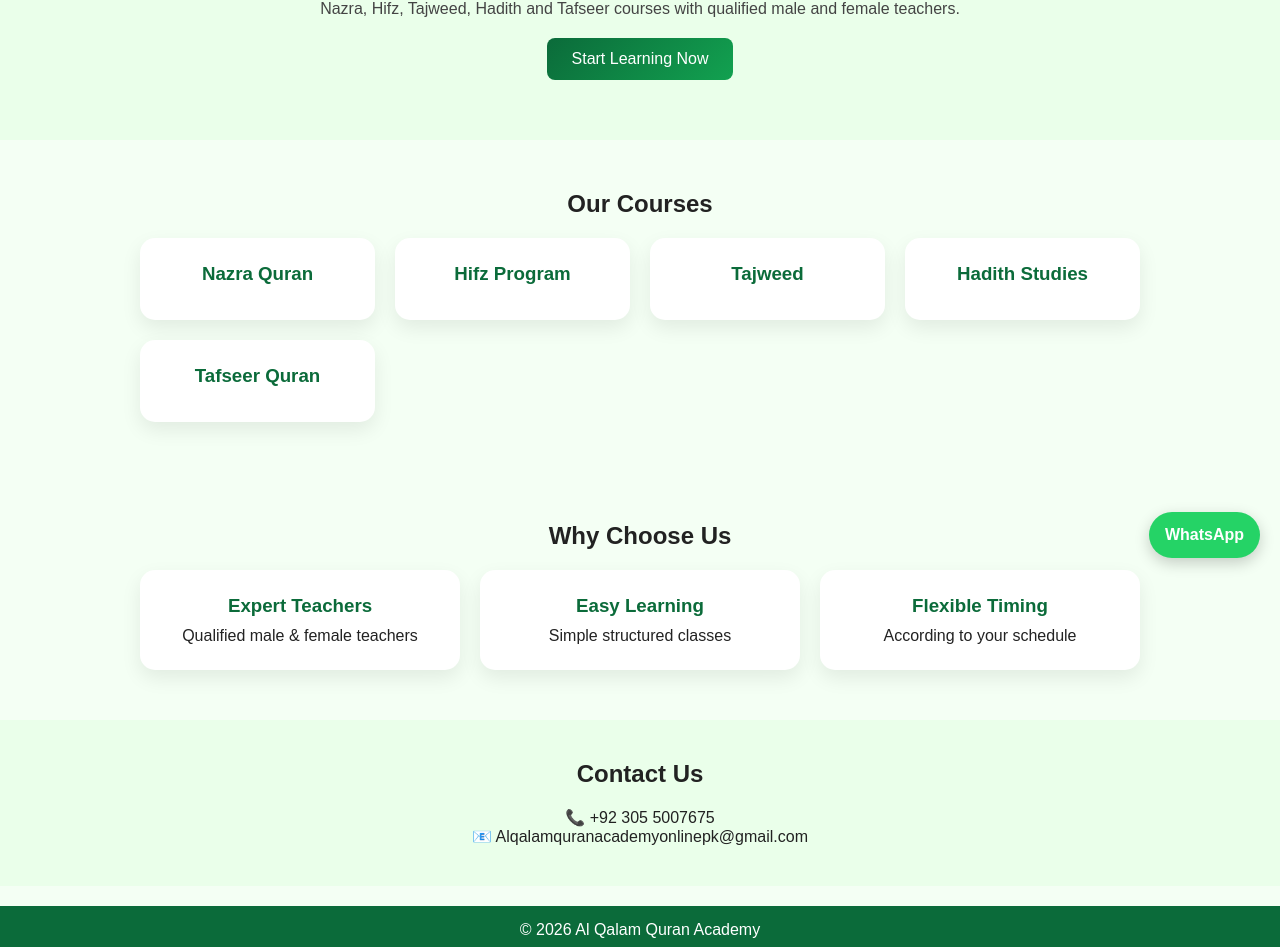
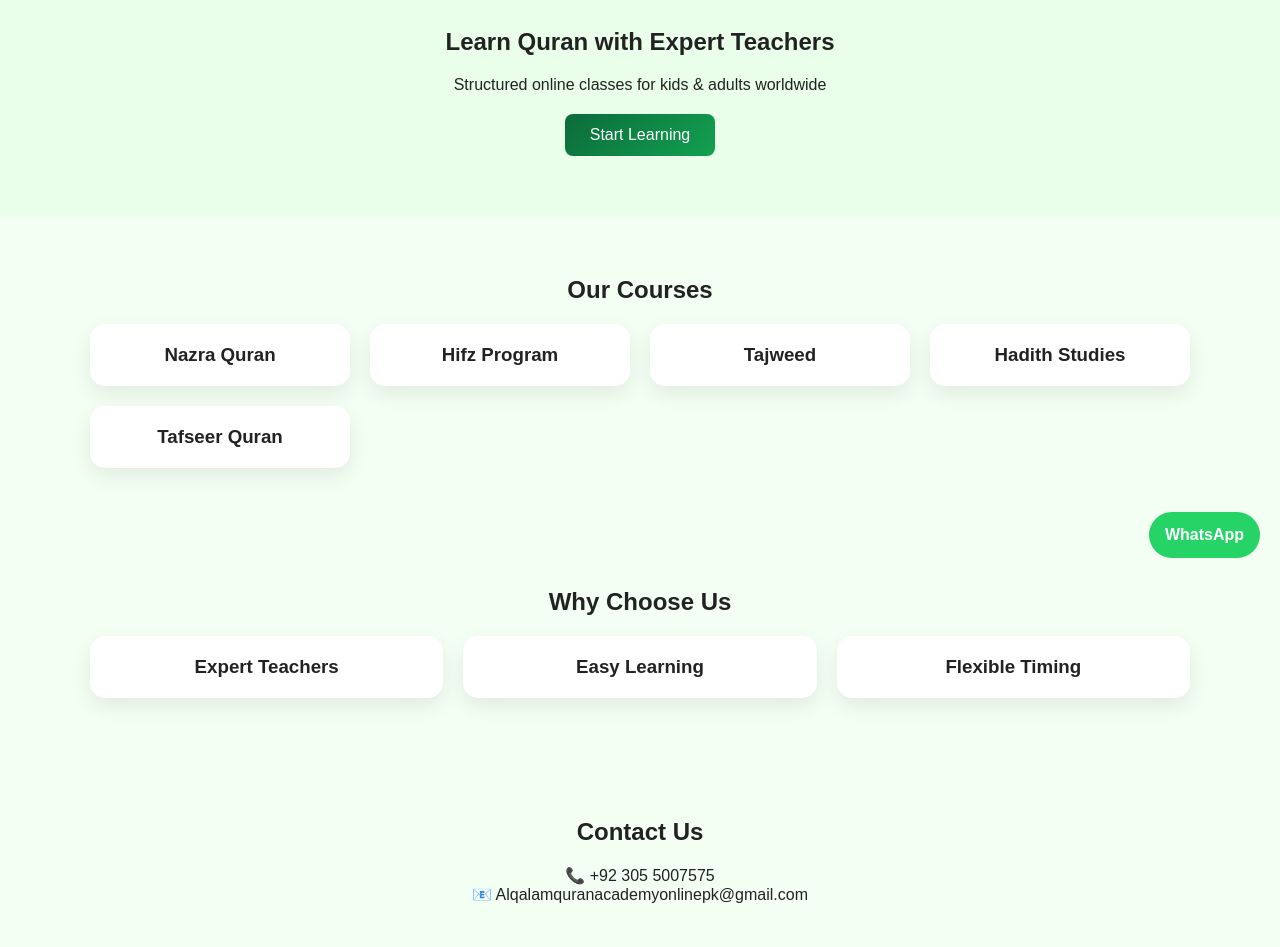
Before and after one commit to malikadnan804/alqalamquranacademy.online, a plain HTML site: page index.html in a window 1280 px wide. Shown: the part 222-1169 px from the top of the page. Drawn offline with Linux system fonts and the light colour scheme.

Commit message:
Add files via upload

```diff
--- a/index.html
+++ b/index.html
@@ -2,153 +2,153 @@
 <head>
   <meta charset="UTF-8" />
   <meta name="viewport" content="width=device-width, initial-scale=1.0" />
-  <title>Al Qalam Quran Academy</title>  <style>
+  <title>Al Qalam Quran Academy | Online Quran Learning</title>
+  <meta name="description" content="Professional Online Quran Academy offering Nazra, Hifz, Tajweed, Hadith and Tafseer with expert male and female teachers." />  <style>
     *{margin:0;padding:0;box-sizing:border-box;font-family:Arial;}
+    body{background:#f4fff4;color:#222;overflow-x:hidden;scroll-behavior:smooth;}
 
-    body{
-      background:#f4fff4;
-      color:#222;
-      overflow-x:hidden;
+    @keyframes fadeUp{from{opacity:0;transform:translateY(20px)}to{opacity:1;transform:translateY(0)}}
+
+    nav{
+      position:fixed;top:0;width:100%;
+      background:#0b6b3a;color:white;
+      display:flex;justify-content:space-between;
+      padding:12px 20px;z-index:1000;
     }
 
-    /* ANIMATION */
-    @keyframes fadeUp {
-      from {opacity:0; transform:translateY(20px);}
-      to {opacity:1; transform:translateY(0);}
-    }
-
-    @keyframes zoomIn {
-      from {transform:scale(0.9); opacity:0;}
-      to {transform:scale(1); opacity:1;}
-    }
+    nav a{color:white;text-decoration:none;margin:0 8px;font-size:14px}
 
     header{
       background:linear-gradient(135deg,#0b6b3a,#12a150);
-      color:white;
-      text-align:center;
-      padding:30px 15px;
-      animation:fadeUp 0.8s ease;
+      color:white;text-align:center;
+      padding:90px 15px 40px;
+      animation:fadeUp .8s ease;
     }
 
-    header h1{font-size:32px;}
-    header p{font-size:14px;opacity:0.9;margin-top:5px;}
+    header h1{font-size:34px;}
+    header p{font-size:14px;opacity:.9;margin-top:5px;}
 
     .hero{
       text-align:center;
       padding:60px 20px;
       background:#eaffea;
-      animation:fadeUp 1s ease;
     }
 
-    .hero h2{font-size:30px;margin-bottom:10px;}
-    .hero p{max-width:700px;margin:auto;color:#444;}
-
     .btn{
-      display:inline-block;
-      margin-top:20px;
+      display:inline-block;margin-top:20px;
       padding:12px 25px;
       background:linear-gradient(135deg,#0b6b3a,#12a150);
-      color:white;
-      text-decoration:none;
-      border-radius:8px;
-      transition:0.3s;
+      color:white;text-decoration:none;
+      border-radius:8px;transition:.3s;
     }
 
-    .btn:hover{
-      transform:scale(1.05);
-    }
+    .btn:hover{transform:scale(1.05)}
 
-    section{
-      padding:50px 20px;
-      text-align:center;
-      animation:fadeUp 1s ease;
-    }
-
+    section{padding:60px 20px;text-align:center;}
     h2{margin-bottom:20px;}
 
     .grid{
       display:grid;
       grid-template-columns:repeat(auto-fit,minmax(220px,1fr));
       gap:20px;
-      max-width:1000px;
+      max-width:1100px;
       margin:auto;
     }
 
     .card{
       background:white;
-      padding:25px;
+      padding:20px;
       border-radius:15px;
-      box-shadow:0 8px 20px rgba(0,0,0,0.08);
-      transition:0.3s;
-      animation:zoomIn 0.6s ease;
+      box-shadow:0 8px 20px rgba(0,0,0,.08);
+      cursor:pointer;
+      transition:.3s;
     }
 
-    .card:hover{
-      transform:translateY(-8px);
+    .card:hover{transform:translateY(-6px)}
+
+    .detail{max-height:0;overflow:hidden;transition:.4s ease;font-size:14px;color:#444}
+    .card.active .detail{max-height:200px;margin-top:10px}
+
+    footer{
+      background:#0b6b3a;color:white;
+      text-align:center;padding:15px;
     }
 
-    .card h3{color:#0b6b3a;margin-bottom:10px;}
+    .whatsapp{
+      position:fixed;bottom:20px;right:20px;
+      background:#25d366;color:white;
+      padding:14px 16px;border-radius:50px;
+      text-decoration:none;font-weight:bold;
+    }
+  </style></head><body><nav>
+  <div><b>Al Qalam</b></div>
+  <div>
+    <a href="#courses">Courses</a>
+    <a href="#why">Why Us</a>
+    <a href="#contact">Contact</a>
+  </div>
+</nav><header>
+  <h1>Al Qalam Quran Academy</h1>
+  <p>Professional Online Quran Learning Platform</p>
+</header><div class="hero">
+  <h2>Learn Quran with Expert Teachers</h2>
+  <p>Structured online classes for kids & adults worldwide</p>
+  <a class="btn" href="https://wa.me/923055007575">Start Learning</a>
+</div><section id="courses">
+  <h2>Our Courses</h2>
+  <div class="grid"><div class="card" onclick="toggle(this)">
+  <h3>Nazra Quran</h3>
+  <div class="detail">Basic Quran reading with correct pronunciation and fluency.</div>
+</div>
 
-    .contact{
-      background:#eaffea;
-      padding:40px 20px;
-      text-align:center;
-    }
+<div class="card" onclick="toggle(this)">
+  <h3>Hifz Program</h3>
+  <div class="detail">Complete Quran memorization with revision system and expert guidance.</div>
+</div>
 
-    footer{
-      background:#0b6b3a;
-      color:white;
-      text-align:center;
-      padding:15px;
-      margin-top:20px;
-    }
+<div class="card" onclick="toggle(this)">
+  <h3>Tajweed</h3>
+  <div class="detail">Proper rules of Quran recitation with correct pronunciation.</div>
+</div>
 
-    /* WHATSAPP BUTTON */
-    .whatsapp{
-      position:fixed;
-      bottom:20px;
-      right:20px;
-      background:#25d366;
-      color:white;
-      padding:14px 16px;
-      border-radius:50px;
-      text-decoration:none;
-      font-weight:bold;
-      box-shadow:0 5px 15px rgba(0,0,0,0.2);
-      animation:fadeUp 1s ease;
-    }
-  </style></head><body><header>
-  <h1>Al Qalam Quran Academy</h1>
-  <p>Learn Quran Online with Expert Teachers</p>
-</header><div class="hero">
-  <h2>Professional Online Quran Learning</h2>
-  <p>
-    Nazra, Hifz, Tajweed, Hadith and Tafseer courses with qualified male and female teachers.
-  </p>
-  <a class="btn" href="https://wa.me/923055007675">Start Learning Now</a>
-</div><section>
-  <h2>Our Courses</h2>
-  <div class="grid">
-    <div class="card"><h3>Nazra Quran</h3></div>
-    <div class="card"><h3>Hifz Program</h3></div>
-    <div class="card"><h3>Tajweed</h3></div>
-    <div class="card"><h3>Hadith Studies</h3></div>
-    <div class="card"><h3>Tafseer Quran</h3></div>
+<div class="card" onclick="toggle(this)">
+  <h3>Hadith Studies</h3>
+  <div class="detail">Learning authentic Hadith with explanation and understanding.</div>
+</div>
+
+<div class="card" onclick="toggle(this)">
+  <h3>Tafseer Quran</h3>
+  <div class="detail">Detailed explanation of Quranic verses for deep understanding.</div>
+</div>
+
   </div>
-</section><section>
+</section><section id="why">
   <h2>Why Choose Us</h2>
-  <div class="grid">
-    <div class="card"><h3>Expert Teachers</h3><p>Qualified male & female teachers</p></div>
-    <div class="card"><h3>Easy Learning</h3><p>Simple structured classes</p></div>
-    <div class="card"><h3>Flexible Timing</h3><p>According to your schedule</p></div>
+  <div class="grid"><div class="card">
+  <h3>Expert Teachers</h3>
+  <div class="detail">Qualified male & female teachers with experience.</div>
+</div>
+
+<div class="card">
+  <h3>Easy Learning</h3>
+  <div class="detail">Simple structured and friendly learning system.</div>
+</div>
+
+<div class="card">
+  <h3>Flexible Timing</h3>
+  <div class="detail">Classes according to your schedule.</div>
+</div>
+
   </div>
-</section><section class="contact">
+</section><section id="contact">
   <h2>Contact Us</h2>
-  <p>📞 +92 305 5007675</p>
+  <p>📞 +92 305 5007575</p>
   <p>📧 Alqalamquranacademyonlinepk@gmail.com</p>
-</section><footer>
-  © 2026 Al Qalam Quran Academy
-</footer><a class="whatsapp" href="https://wa.me/923055007675">WhatsApp</a>
+</section><footer>© 2026 Al Qalam Quran Academy</footer><a class="whatsapp" href="https://wa.me/923055007575">WhatsApp</a>
 
-</body>
+<script>
+function toggle(card){
+  card.classList.toggle('active');
+}
+</script></body>
 </html>
```
